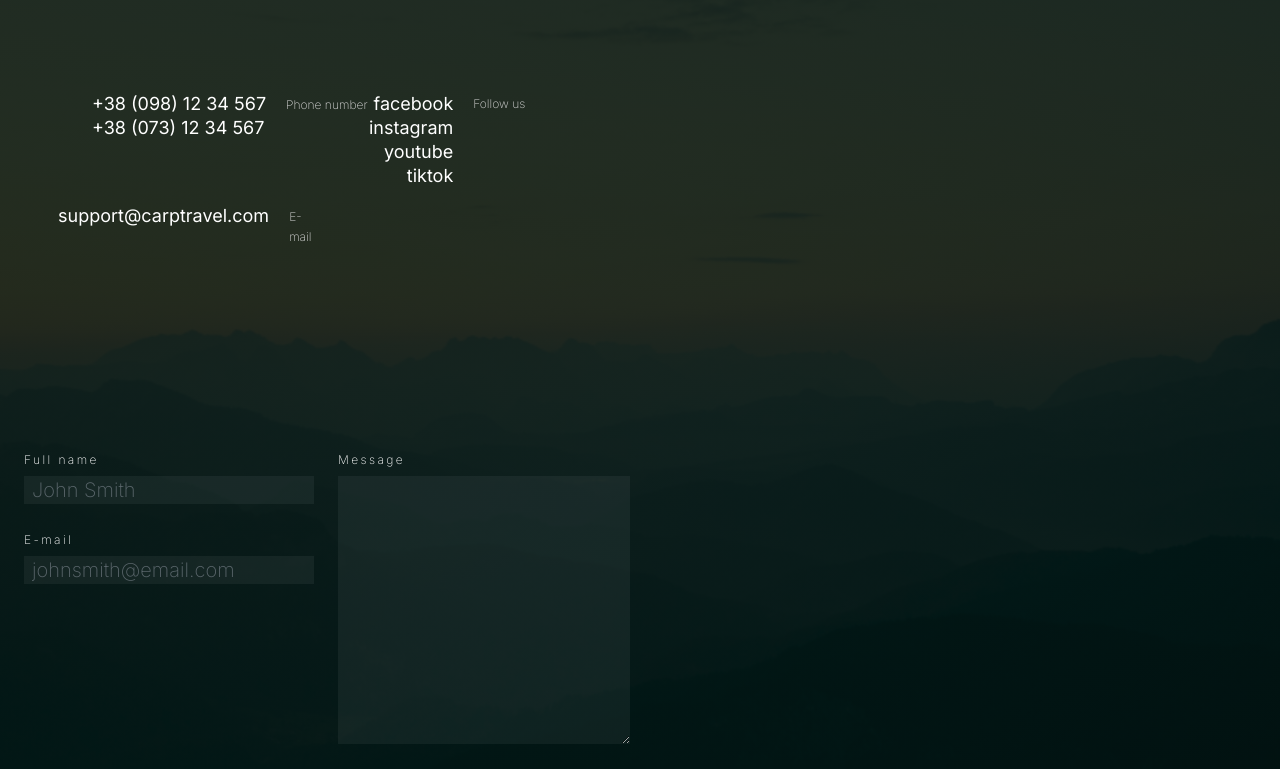
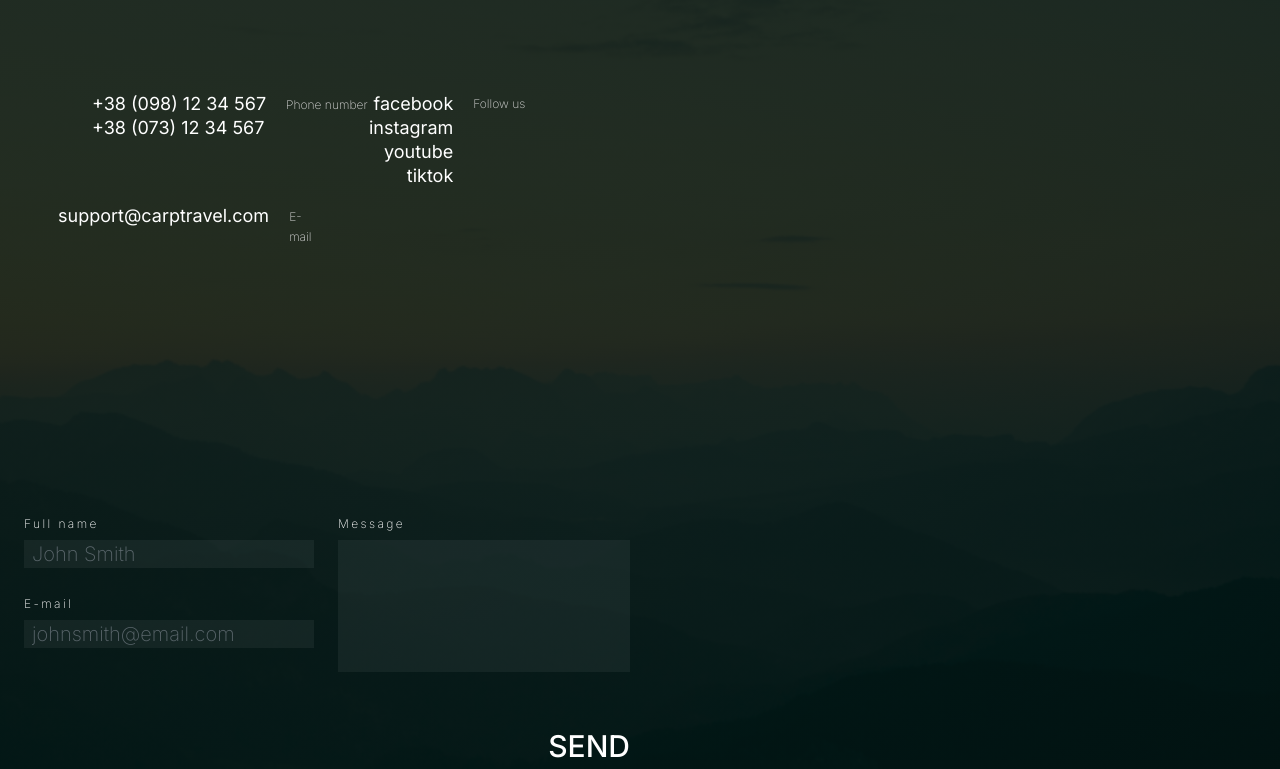
Before and after one commit to iSteffan/carp-travel, a Next.js app: page / in a window 1280 px wide. Shown: the part 4231-5000 px from the top of the page. Built offline with nearby package versions, Linux system fonts and the light colour scheme.

Commit message:
contact tablet markup DONE

```diff
--- a/src/components/CareerForm/CareerForm.tsx
+++ b/src/components/CareerForm/CareerForm.tsx
@@ -134,7 +134,7 @@ const CareerForm = () => {
           <span className="text-[12px] font-extralight leading-[2] tracking-[2.4px]">Message</span>
           <textarea
             {...register('message')}
-            className="p-[8px] h-[196px] text-[13px] font-extralight leading-[1.85] bg-input placeholder:opacity-50 md:h-full"
+            className="p-[8px] h-[196px] text-[13px] font-extralight leading-[1.85] bg-input placeholder:opacity-50 md:h-full resize-none"
           />
         </label>
         <label
--- a/src/components/ContactComponent.tsx
+++ b/src/components/ContactComponent.tsx
@@ -2,7 +2,7 @@ export const ContactComponent = () => {
   return (
     <div
       className="max-w-[280px] mx-auto max-md:mb-[12px]
-    md:max-w-[525px] md:h-[96px] md:flex md:flex-col md:flex-wrap md:content-between md:ml-[34px] md:mr-auto
+    md:max-w-[525px] md:h-[96px] md:flex md:flex-col md:flex-wrap md:content-between md:ml-[34px] md:mr-auto md:mb-[64px]
     lg:h-[356px] lg:max-w-[311px]"
     >
       <div
--- a/src/components/ContactForm/ContactForm.tsx
+++ b/src/components/ContactForm/ContactForm.tsx
@@ -36,7 +36,7 @@ const ContactForm = () => {
       <form
         onSubmit={handleSubmit(onSubmit)}
         className="flex flex-col gap-[16px]
-    md:grid md:grid-cols-[222px,20px,221px] md:grid-rows-[52px,16px,52px,16px,52px,16px,52px,9px,7px,29px,15px] md:gap-0
+    md:grid md:grid-cols-[222px,20px,463px] md:grid-rows-[52px,28px,52px,117px,16px,36px] md:gap-0
     lg:grid-cols-[290px,24px,292px] lg:grid-rows-[56px,24px,56px,24px,56px,24px,56px,24px,12px,27px,21px]"
       >
         <label
@@ -69,20 +69,20 @@ const ContactForm = () => {
 
         <label
           className="flex flex-col gap-[4px]
-      md:col-start-3 md:col-span-1 md:row-start-1 md:row-span-7"
+      md:col-start-3 md:col-span-1 md:row-start-1 md:row-span-4"
         >
           <span className="text-[12px] font-extralight leading-[2] tracking-[2.4px] md:text-[12px]">
             Message
           </span>
           <textarea
             {...register('message')}
-            className="p-[8px] h-[196px] text-[13px] font-extralight leading-[1.85] bg-input placeholder:opacity-50 md:h-full"
+            className="p-[8px] h-[196px] text-[13px] font-extralight leading-[1.85] bg-input placeholder:opacity-50 md:h-full resize-none"
           />
         </label>
 
         <button
           className="ml-auto text-[30px]
-        md:col-start-3 md:col-span-1 md:row-start-9 md:row-span-2"
+        md:col-start-3 md:col-span-1 md:row-start-6 md:row-span-1"
           type="submit"
           onClick={() => {}}
         >
```
